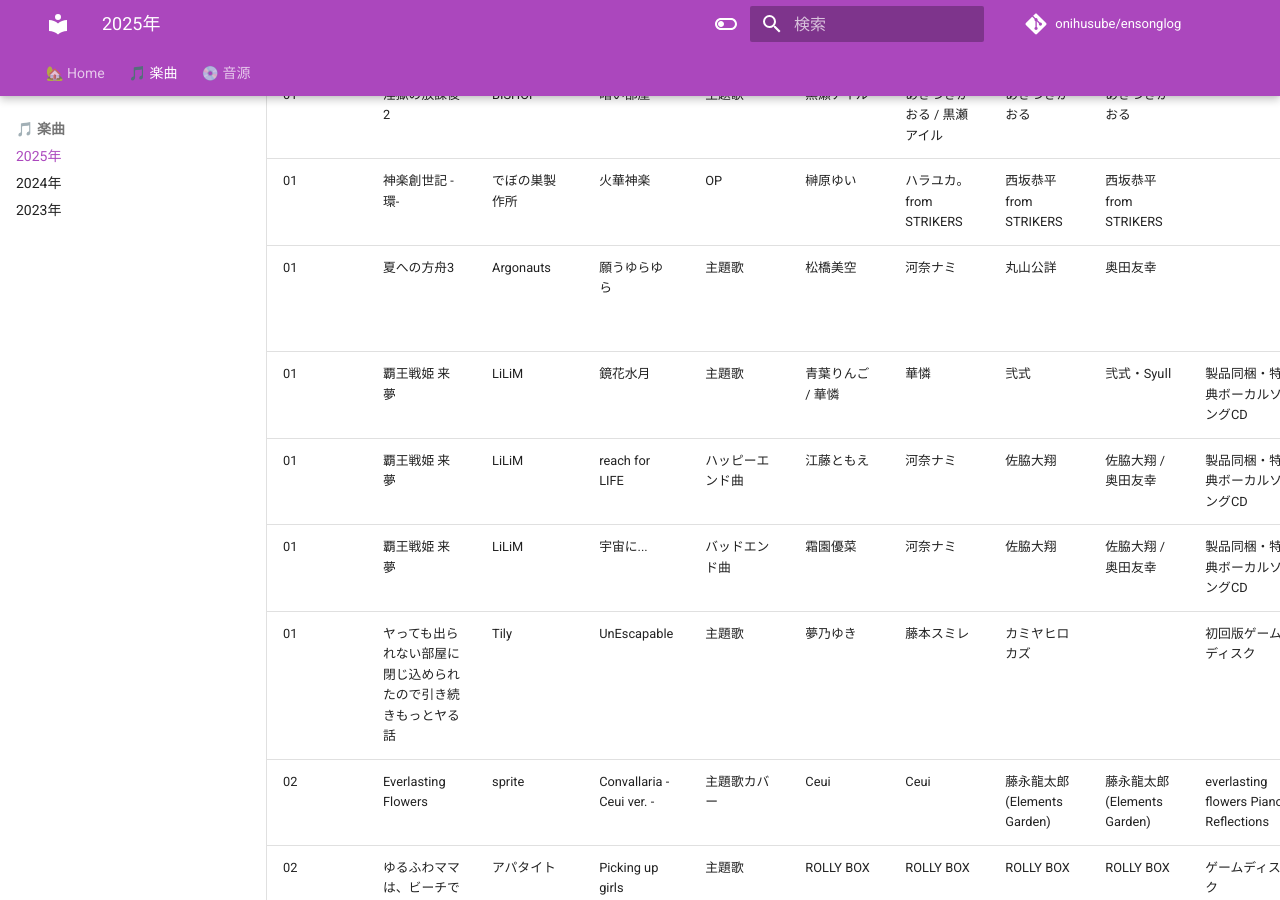
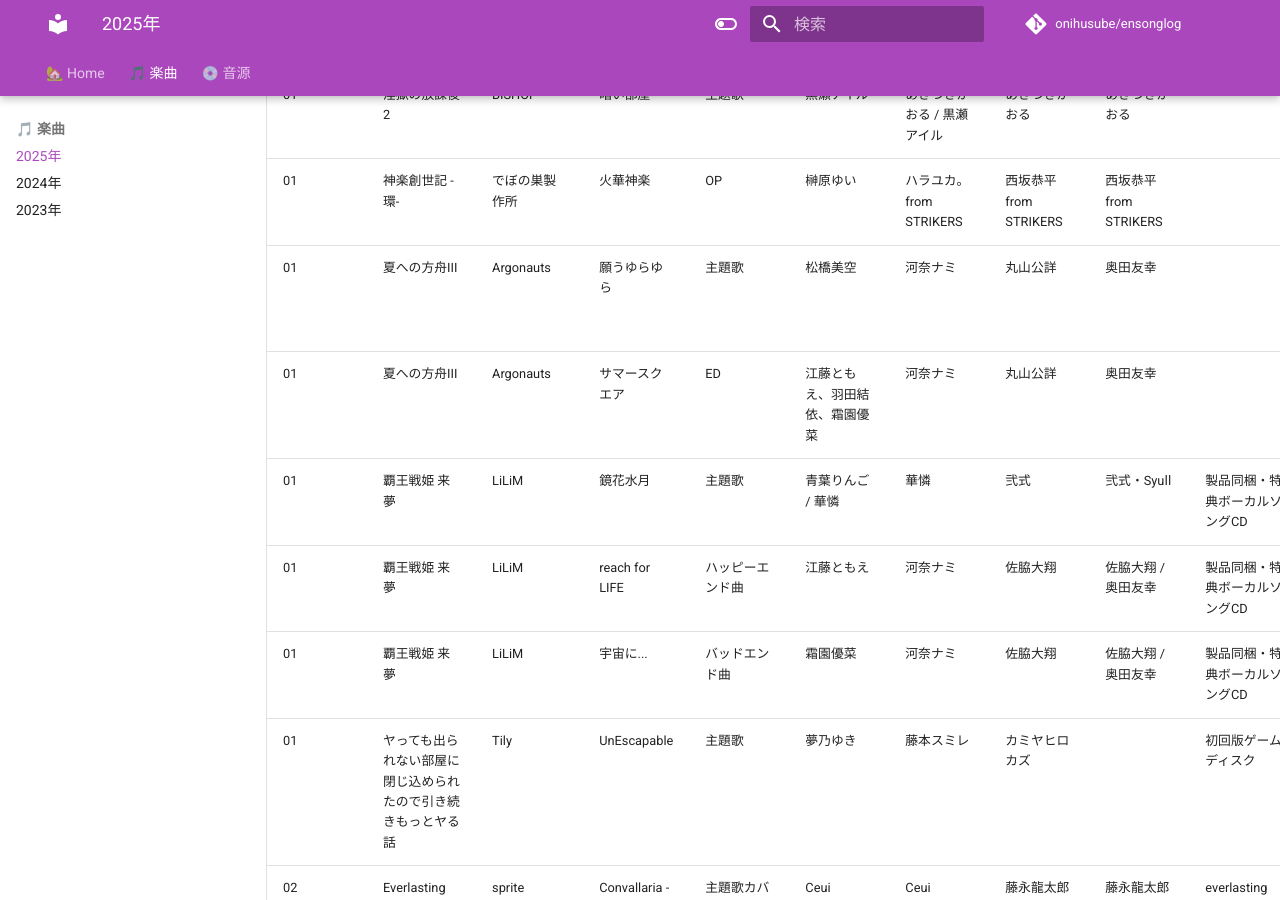
Before and after one commit to onihusube/ensonglog, an MkDocs documentation site: the page built from docs/2025/楽曲.md, in a window 1280 px wide and 900 px high, scrolled down 1668 px. Built offline with MkDocs 1.6.1 and Material for MkDocs 9.7.7, drawn with Linux system fonts in a browser that asks for light colours; emoji names are drawn with the system emoji font; comment, search, counter and statistics services are not loaded.

Commit message:
夏への方舟III、ED追記

```diff
--- a/docs/2025/楽曲.md
+++ b/docs/2025/楽曲.md
@@ -23,7 +23,8 @@ search:
 | 01<!--/24--> | ドラゴンブラッド～竜の呪いと精液で神に復讐を誓うRPG～ | あせろら | DragonBlood |  | 胡桃ふゆ |  | ねるそん700 |  |  |  | [:rabbit:](https://chobit.cc/2c39v) |
 | 01<!--/31--> | 淫獄の放課後2 | BISHOP | 暗い部屋 | 主題歌 | 黒瀬アイル | あきづきかおる / 黒瀬アイル | あきづきかおる | あきづきかおる | | Produced by アトリエピーチ | [:octicons-video-16:](https://emdb.info/video/ingoku-no-hokago-2-demo/) |
 | 01<!--/31--> | 神楽創世記 -環- | でぼの巣製作所 | 火華神楽 | OP | 榊原ゆい | ハラユカ。from STRIKERS | 西坂恭平 from STRIKERS | 西坂恭平 from STRIKERS | | 神楽創世記-久遠-（2024/01）の主題歌と同じ | [HP](https://www.debonosu.jp/debo/game/souseiki_2/index.html) |
-| 01<!--/31--> | 夏への方舟3 | Argonauts | 願うゆらゆら | 主題歌 | 松橋美空 | 河奈ナミ | 丸山公詳 | 奥田友幸 | | Sound Produce: Hive Six Records&project lights | [:fontawesome-brands-youtube:](https://www.youtube.com/watch?v=sn4mrhxMnHw) |
+| 01<!--/31--> | 夏への方舟III | Argonauts | 願うゆらゆら | 主題歌 | 松橋美空 | 河奈ナミ | 丸山公詳 | 奥田友幸 | | Sound Produce: Hive Six Records&project lights | [:fontawesome-brands-youtube:](https://www.youtube.com/watch?v=sn4mrhxMnHw) |
+| 01<!--/31--> | 夏への方舟III | Argonauts | サマースクエア | ED | 江藤ともえ、羽田結依、霜園優菜 | 河奈ナミ | 丸山公詳 | 奥田友幸 |  |  |  |
 | 01<!--/31--> | 覇王戦姫 来夢 | LiLiM | 鏡花水月 | 主題歌 | 青葉りんご / 華憐 | 華憐 | 弐式 | 弐式・SyuⅡ | 製品同梱・特典ボーカルソングCD |  | [:fontawesome-brands-youtube:](https://www.youtube.com/watch?v=PpoC-2-ocuU) |
 | 01<!--/31--> | 覇王戦姫 来夢 | LiLiM | reach for LIFE | ハッピーエンド曲 | 江藤ともえ | 河奈ナミ | 佐脇大翔 | 佐脇大翔 / 奥田友幸 | 製品同梱・特典ボーカルソングCD | | [:fontawesome-brands-youtube:](https://www.youtube.com/watch?v=q0T_UVow5qA) |
 | 01<!--/31--> | 覇王戦姫 来夢 | LiLiM | 宇宙に... | バッドエンド曲 | 霜園優菜 | 河奈ナミ | 佐脇大翔 | 佐脇大翔 / 奥田友幸 | 製品同梱・特典ボーカルソングCD |  | [:fontawesome-brands-youtube:](https://www.youtube.com/watch?v=3ojCD3UhWVE) |
```
